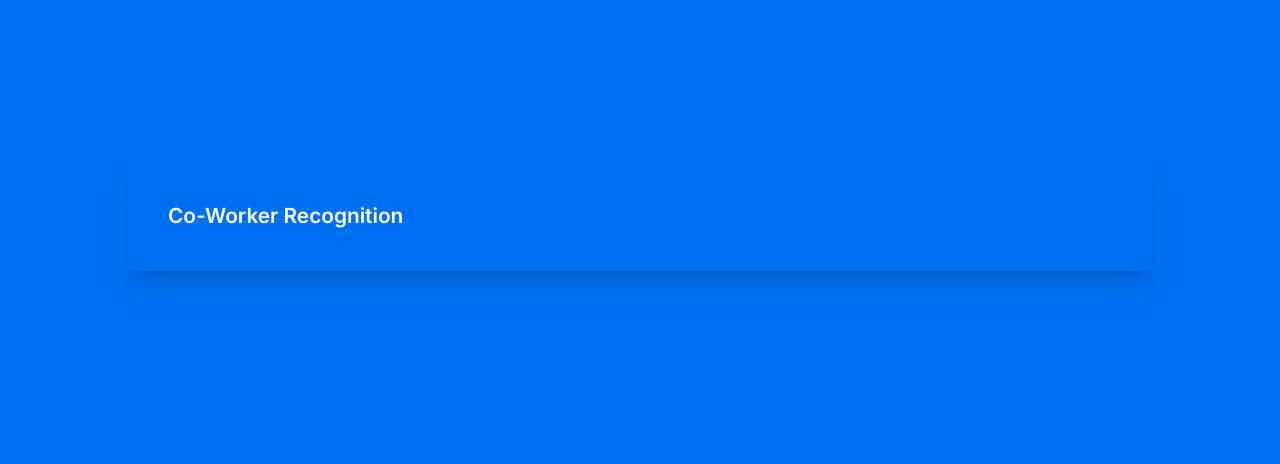
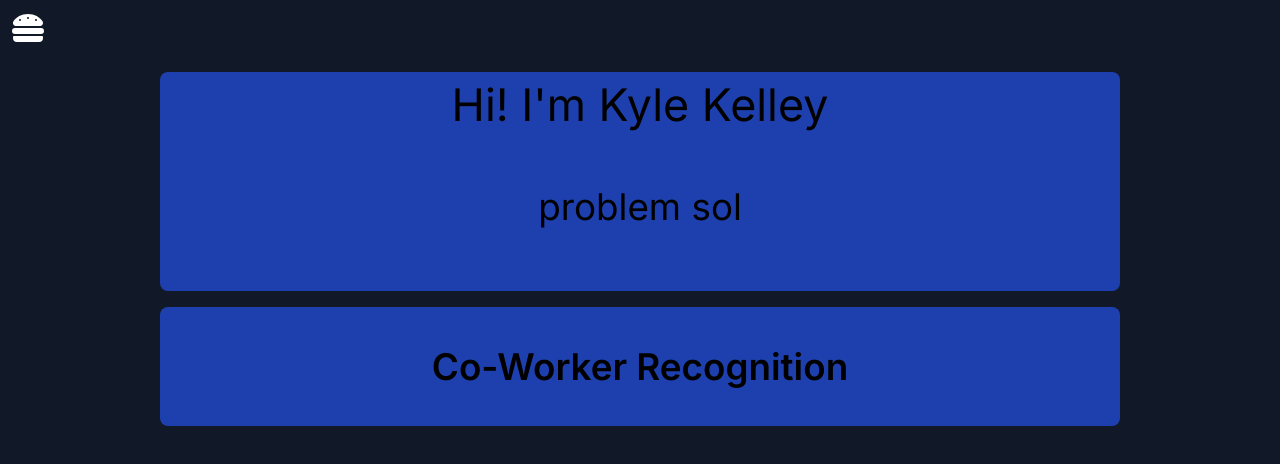
Before and after one commit to Kyle-Kelley/kyle-kelley.com, a Next.js app: page / in a window 1280 px wide. Shown: the top 464 px of the page. Built offline with nearby package versions, Linux system fonts and the light colour scheme.

Commit message:
style and functionality

```diff
--- a/package.json
+++ b/package.json
@@ -12,7 +12,8 @@
     "@xata.io/client": "^0.29.4",
     "next": "14.2.3",
     "react": "^18",
-    "react-dom": "^18"
+    "react-dom": "^18",
+    "react-icons": "^5.2.1"
   },
   "devDependencies": {
     "@types/node": "^20",
--- /dev/null
+++ b/src/app/components/navbar.tsx
@@ -0,0 +1,50 @@
+// app/header.tsx
+
+// Import necessary modules
+import Link from 'next/link';
+import { FaGithub, FaLinkedin, FaCode, FaMailBulk, FaHamburger } from 'react-icons/fa';
+
+// Define the Header component
+export default function Navbar() {
+  return (
+    <header className="h-min py-4 z-50 mb-10">
+      <FaHamburger className='peer w-8 h-8 hover:opacity-80 absolute top-3 left-3 text-white' />
+      <div className="hidden peer-hover:flex hover:flex container flex-col mx-auto px-4 justify-center items-center bg-black p-6 border-lg w-2/12 md:w-1/12 top-4 left-3 absolute">
+        <nav className="flex mx-auto">
+          <ul className="flex-col flex gap-y-2 gap-x-2 lg:gap-y-6 lg:gap-x-6">
+            <li>
+              <Link aria-label='Projects' href="/projects">
+                <FaCode className='text-white hover:text-blue-800 w-8 h-8'/>
+              </Link>
+            </li>
+            <li>
+              <Link aria-label='Contact' href="mailto:kylekelley711@gmail.com" >
+                <FaMailBulk className="text-white w-8 h-8 hover:text-blue-800" />
+              </Link>
+            </li>
+            <li>
+              <Link
+                aria-label='LinkedIn'
+                href="https://www.linkedin.com/in/kyle-kelley1992/"
+                target="_blank"
+                rel="noopener noreferrer"
+              >
+                  <FaLinkedin className="text-white w-8 h-8 hover:text-blue-800" />
+              </Link>
+            </li>
+            <li>
+              <Link
+                aria-label='Github'
+                href="https://github.com/Kyle-Kelley/"
+                target="_blank"
+                rel="noopener noreferrer"
+                >
+                <FaGithub className="text-white w-8 h-8 hover:text-blue-800" />
+              </Link>
+            </li>
+          </ul>
+        </nav>
+      </div>
+    </header>
+  );
+}
--- a/src/app/components/typewriter.tsx
+++ b/src/app/components/typewriter.tsx
@@ -1,3 +1,5 @@
+'use client'
+
 import React, { useState, useEffect } from 'react';
 
 interface Props {
--- a/src/app/globals.css
+++ b/src/app/globals.css
@@ -18,7 +18,7 @@
 
 body {
   color: rgb(var(--foreground-rgb));
-  background-color: #0070f3;
+  background-color: #111827;
 }
 
 .sctn {
@@ -53,7 +53,6 @@ a.v2 {
 }
 
 h1 {
-  color: #faebd7;
   font-size: 2.8rem;
   pointer-events: none;
 }
--- a/src/app/layout.tsx
+++ b/src/app/layout.tsx
@@ -1,12 +1,13 @@
 import type { Metadata } from "next";
 import { Inter } from "next/font/google";
 import "./globals.css";
+import Navbar from "./components/navbar";
 
 const inter = Inter({ subsets: ["latin"] });
 
 export const metadata: Metadata = {
-  title: "Create Next App",
-  description: "Generated by create next app",
+  title: "Full Stack Portfolio",
+  description: "Created by Kyle Kelley",
 };
 
 export default function RootLayout({
@@ -16,7 +17,10 @@ export default function RootLayout({
 }>) {
   return (
     <html lang="en">
-      <body className={inter.className}>{children}</body>
+      <body className={inter.className}>
+        <Navbar />
+        {children}
+      </body>
     </html>
   );
 }
--- a/src/app/page.tsx
+++ b/src/app/page.tsx
@@ -1,30 +1,34 @@
-import React from 'react';
-import Link  from 'next/link'; // If you're using React Router
+import React from "react";
+import Typewriter from "./components/typewriter";
+import Image from "next/image";
+import Link from "next/link";
 
-interface Page {
-  pageName: string;
-  pageUrl: string;
-}
+const Home: React.FC = () => {
+  const header: string[] = [
+    "(mostly) front end developer ;)",
+    "problem solver",
+    "chess enthusiast",
+  ];
 
-const pages: Page[] = [
-  {
-    pageName: "Co-Worker Recognition",
-    pageUrl: "/projects/friendviews",
-  },
-];
-
-const Page: React.FC = () => {
   return (
-    <div className="sctn w-11/12 sm:max-w-lg lg:max-w-5xl lg:basis-1/2 crd-cnt mx-auto">
-      <div className="mx-auto">
-        {pages.map((page) => (
-          <div key={page.pageName} className="shadow-xl mb-20 p-10">
-            <Link href={page.pageUrl}>{page.pageName}</Link>
-          </div>
-        ))}
+    <>
+      <div className="bg-blue-800 mx-auto mt-4 w-11/12 lg:w-3/4 md:w-1/2 text-center text-black rounded-lg ">
+        {/* <Image src="" alt=""/> */}
+        <h1>Hi! I'm Kyle Kelley</h1>
+        <Typewriter
+          className="mt-10 text-black"
+          text={header}
+          delay={125}
+          wordPause={150}
+        />
       </div>
-    </div>
+      <div className="bg-blue-800 p-8 mx-auto mt-4 w-11/12 lg:w-3/4 md:w-1/2 text-center text-black rounded-lg ">
+        <Link href="/projects/reviews/" className="text-black hover:text-white">
+          <h2>Co-Worker Recognition</h2>
+        </Link>
+      </div>
+    </>
   );
 };
 
-export default Page;
+export default Home;
--- /dev/null
+++ b/src/app/projects/page.tsx
@@ -0,0 +1,29 @@
+import React from 'react';
+import Link  from 'next/link';
+interface Page {
+  pageName: string;
+  pageUrl: string;
+}
+
+const pages: Page[] = [
+  {
+    pageName: "Co-Worker Recognition",
+    pageUrl: "/projects/reviews",
+  }
+];
+
+const Page: React.FC = () => {
+  return (
+    <div className="sctn w-11/12 sm:max-w-lg lg:max-w-5xl lg:basis-1/2 crd-cnt mx-auto">
+        {pages.map((page) => (
+            <div className="mx-auto bg-blue-800 text-center mt-4 w-11/12 lg:w-3/4 text-center rounded-lg">
+                <div key={page.pageName} className="mb-20 p-10">
+                    <Link className='text-black hover:text-white' href={page.pageUrl}>{page.pageName}</Link>
+                </div>
+            </div>
+        ))}
+    </div>
+  );
+};
+
+export default Page;
--- a/src/app/projects/reviews/[id]/page.tsx
+++ b/src/app/projects/reviews/[id]/page.tsx
@@ -10,8 +10,8 @@ export default async function View({ params }: { params: { slug: string } }) {
     const view =  await xata.db.friendviews.filter({ id: params.slug }).getFirst();
 
     return (
-      <div className="w-full max-w-5xl mt-16 mx-auto shadow-xl p-10">
-        <Link href="/projects/friendviews/" className="text-3xl">
+      <div className="w-full max-w-5xl mt-16 mx-auto bg-blue-800 rounded-xl p-10">
+        <Link href="/projects/reviews/" className="text-3xl hover:text-black">
           &larr; Co-Worker Recognition
         </Link>
 
--- a/src/app/projects/reviews/page.tsx
+++ b/src/app/projects/reviews/page.tsx
@@ -12,45 +12,29 @@ interface PageProps {
   searchParams: { q: string; id: string };
 }
 
-const Page: React.FC<PageProps> = ({ searchParams }) => {
-  const [views, setViews] = useState<View[]>([]);
+const Page: React.FC<PageProps> = async ({ searchParams }) => {
   const xata = getXataClient();
 
-  useEffect(() => {
-    const fetchViews = async () => {
-      try {
-        const viewsData = await xata.db.friendviews.getAll();
-        // Cast the fetched data to the View type
-        const mappedViews = viewsData.map((item: any) => ({
-          id: item.id,
-          title: item.title,
-          reviewBody: item.reviewBody
-        }));
-        setViews(mappedViews);
-      } catch (error) {
-        console.error("Error fetching views:", error);
-      }
-    };
+  const views = await xata.db.friendviews.getAll();
 
-    fetchViews();
-  }, []);
+
 
   return (
-    <div className="lg:fixed bottom-0 left-0  flex w-full items-end justify-center bg-gradient-to-t from-white via-white dark:from-black dark:via-black lg:static lg:h-auto lg:w-auto lg:bg-none">
+    <div className="mx-auto flex w-11/12 items-end justify-center lg:static lg:h-auto">
       <div className="w-full max-w-5xl mt-16">
         <h1 className="text-center mb-4">I promise I did not write these!</h1>
         {views.length === 0 && <p>No blog posts found</p>}
         {views.map((view) => (
-          <div key={view.id} className=" mb-4 lg:mb-16 shadow-xl p-4 md:p-10">
+          <div key={view.id} className=" mb-4 lg:mb-16 bg-blue-800 p-4 md:p-10 rounded-xl">
             <h2 className="text-2xl mb-2 text-center">
-              <Link href={`friendViews/${view.id}`}>{view.title}</Link>
+              <Link className="hover:text-black" href={`projects/reviews/${view.id}`}>{view.title}</Link>
             </h2>
             <p className="dark:text-purple-200 mb-5 text-center">
               {view.reviewBody}
             </p>
             <Link
-              href={`/projects/friendviews/${view.id}`}
-              className="px-4 py-2 block font-semibold text-sm text-white dark:text-purple-200 rounded-lg shadow-sm text-center"
+              href={`/projects/reviews/${view.id}`}
+              className="px-4 py-2 block font-semibold text-sm text-white hover:text-black text-center"
             >
               Read More &rarr;
             </Link>
@@ -61,4 +45,5 @@ const Page: React.FC<PageProps> = ({ searchParams }) => {
   );
 };
 
+
 export default Page;
```
Also changed, not shown: 1 other file (tests, documents, lock files or other folders).
